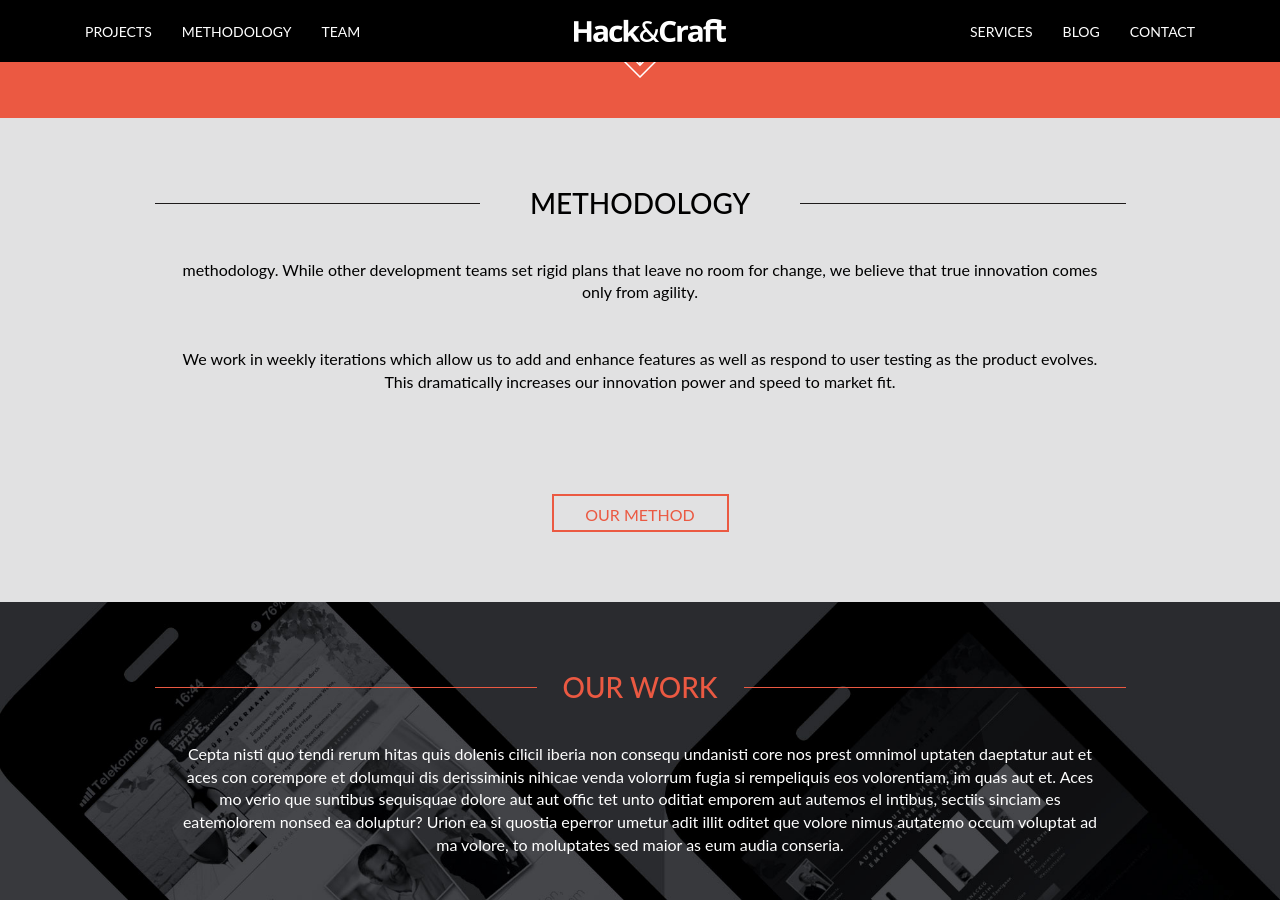
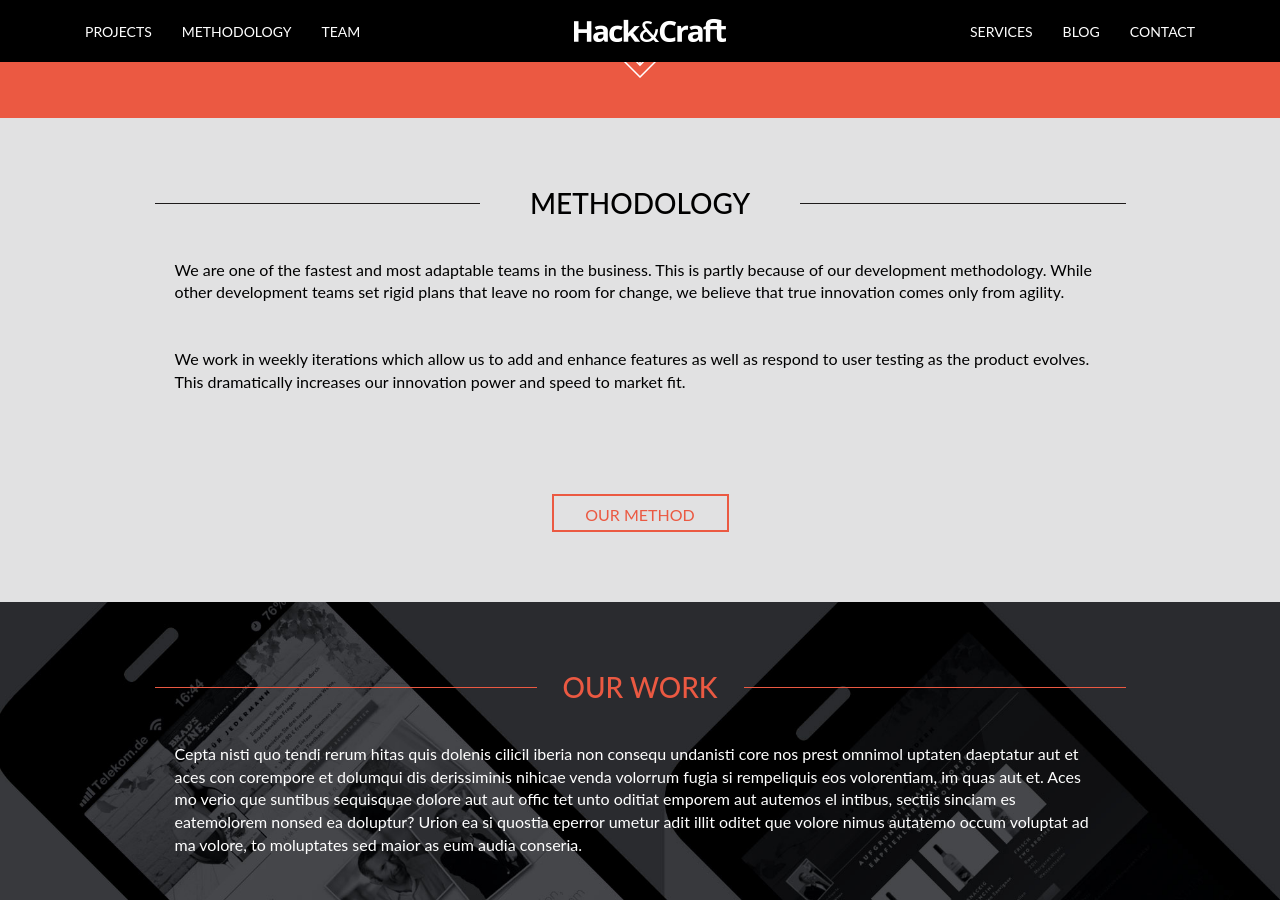
Before and after one commit to MartinPeschke/hncweb, a Jekyll site: the page built from index.html, in a window 1280 px wide and 900 px high, scrolled down 551 px. Built offline with Jekyll 4.4.1, drawn with Linux system fonts in a browser that asks for light colours; Markdown is read by kramdown in place of the engine named in the settings.

Commit message:
left aligned and wording in methodology section

```diff
--- a/index.html
+++ b/index.html
@@ -16,7 +16,7 @@ title: Hack and Craft
       <div class="l-outer-section l-outer__gray">
         <div class="l-module">
           <h3><span>Methodology</span></h3>
-          <p class="">methodology. While other development teams set rigid plans that leave no room for change, we believe that true innovation comes only from agility.</p>
+          <p class="">We are one of the fastest and most adaptable teams in the business. This is partly because of our development methodology. While other development teams set rigid plans that leave no room for change, we believe that true innovation comes only from agility.</p>
           <p class="">
 We work in weekly iterations which allow us to add and enhance features as well as respond to user testing as the product evolves. This dramatically increases our innovation power and speed to market fit.</p>
           <a href="#" class="btn_generic marg-top">our method</a>
--- a/static/less/style.less
+++ b/static/less/style.less
@@ -113,6 +113,7 @@ a {
 }
 .l-module p {
   padding: 0 20px;
+  text-align:left;
 }
 .l-outer__gray .l-module h3 span{
   background: #e1e1e2;
```
